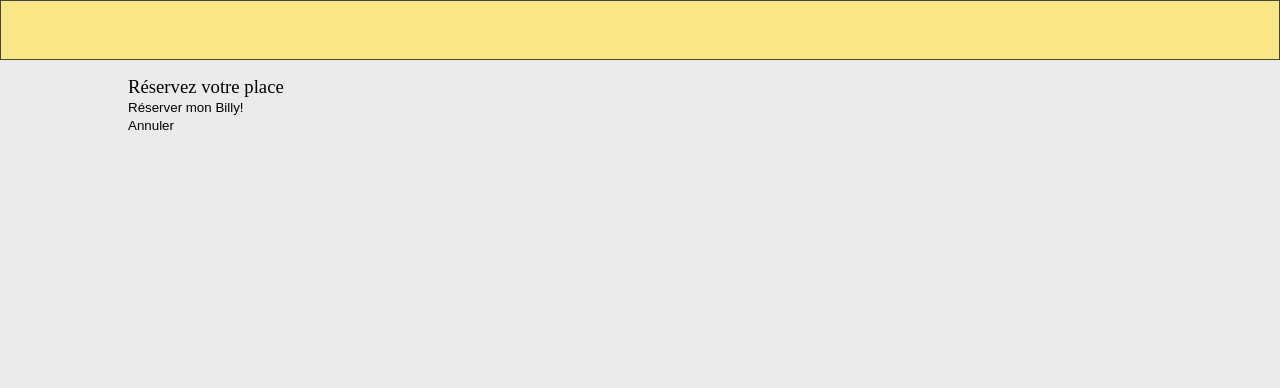
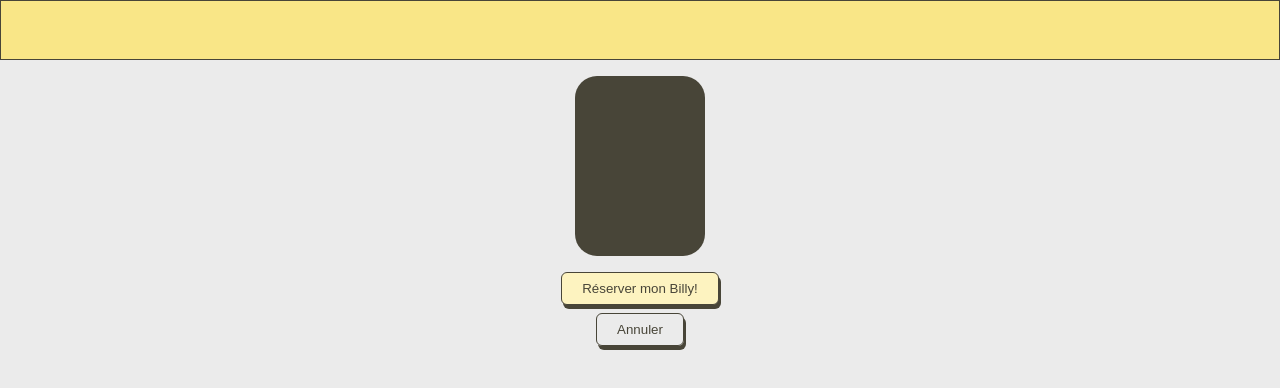
Before and after one commit to Skevin98/billyFrontend, an Angular app: page /ticket/1/type/1 in a window 1280 px wide. Shown: the top 388 px of the page. Built offline with nearby package versions, Linux system fonts and the light colour scheme.

Commit message:
[UI]
- front office event-list, ticket-create

```diff
--- a/src/app/front-office/events/event-list/event-list.component.html
+++ b/src/app/front-office/events/event-list/event-list.component.html
@@ -3,56 +3,41 @@
 <section class="event-list">
   @for (event of eventList; track event.id) {
     <div class="event-card">
-      <div class="event-card__img">image</div>
-      <div class="event-card__label">
-        <span>{{ event.name }}</span>
-        <span>Location</span>
-        <span>Du {{event.startDate | date:'dd/MM/yyyy HH:mm'}} au {{event.endDate | date:'dd/MM/yyyy HH:mm'}}</span>
-        <p>{{event.eventStatus}}</p>
+
+      <div class="event-info">
+        <div class="event-info__img">image</div>
+        <div class="event-info__label">
+          <span>{{ event.name }}</span>
+          <span>Location</span>
+          <span>Du {{event.startDate | date:'dd/MM/yyyy HH:mm'}} au {{event.endDate | date:'dd/MM/yyyy HH:mm'}}</span>
+          <p><strong>{{event.eventStatus}}</strong></p>
+        </div>
       </div>
-      <div class="event-card__ticket">
-        tickets
+
+
+
+      <div class="ticket-container">
+        @if (event.ticketTypes?.length) {
+          @for (type of event.ticketTypes; track type.id){
+            <div class="event-ticket">
+              <div class="event-ticket__img"></div>
+              <span class="event-ticket__title">{{ type.title }}</span>
+              <span class="event-ticket__price">{{ type.price }}</span>
+              <span>
+                      <button class="button" type="button" [routerLink]="['ticket', event.id,'type', type.id]"
+                              [state]="{type : type}"
+                      >Billy!</button>
+                    </span>
+            </div>
+
+          }
+        } @else {
+          <p>Pas de Billy configurés pour cet évènement</p>
+        }
+
       </div>
+
     </div>
   }
 
 </section>
-
-
-<table>
-  <thead>
-  <tr>
-    <th>N°</th>
-    <th>Nom</th>
-    <th>Date de début</th>
-    <th>Date de fin</th>
-    <th>Statut</th>
-    <th>Détails</th>
-  </tr>
-  </thead>
-  <tbody>
-    @for (event of eventList; track event.id) {
-      <tr>
-        <td> {{ $index + 1 }}</td>
-        <td> {{ event.name }}</td>
-        <td> {{ event.startDate | date:'dd/MM/yyyy HH:mm' }}</td>
-        <td> {{ event.endDate | date: 'dd/MM/yyyy HH:mm' }}</td>
-        <td> {{ event.eventStatus }}</td>
-        <td>
-
-        </td>
-      </tr>
-      @for (type of event.ticketTypes; track type.id){
-        <tr>
-          <td></td>
-          <td>{{ $index + 1 }}</td>
-          <td>{{ type.title }}</td>
-          <td>{{ type.price }}</td>
-          <td>
-            <button type="button" [routerLink]="['ticket', event.id,'type', type.id]">Billy!</button>
-          </td>
-        </tr>
-      }
-    }
-  </tbody>
-</table>
--- a/src/app/front-office/ticketEntity/ticket-create/ticket-create.component.html
+++ b/src/app/front-office/ticketEntity/ticket-create/ticket-create.component.html
@@ -1,7 +1,18 @@
-<h3>Réservez votre place</h3>
-<div>
-  <button (click)="onCreateTicket()">Réserver mon Billy!</button>
-</div>
-<div>
-  <button routerLink="/">Annuler</button>
-</div>
+
+<section class="ticket-booking">
+  <div class="event-ticket">
+    <div class="event-ticket__img"></div>
+    <div class="event-ticket__info">
+      <span> {{ type?.title }} </span>
+      <span> {{ type?.description }} </span>
+      <span> {{ type?.price }} </span>
+    </div>
+    <div>
+      <button class="button button--primary" (click)="onCreateTicket()">Réserver mon Billy!</button>
+    </div>
+    <div>
+      <button class="button" routerLink="/">Annuler</button>
+    </div>
+  </div>
+
+</section>
--- a/src/app/front-office/ticketEntity/ticket-create/ticket-create.component.ts
+++ b/src/app/front-office/ticketEntity/ticket-create/ticket-create.component.ts
@@ -1,7 +1,7 @@
 import {Component, OnInit} from '@angular/core';
 import {FormsModule, ReactiveFormsModule} from '@angular/forms';
 import {ActivatedRoute, Router, RouterLink} from '@angular/router';
-import {TicketEntityInput} from '../../../models/models';
+import {TicketEntityInput, TicketType} from '../../../models/models';
 import {TicketEntityService} from '../service/ticket-entity.service';
 import {gql} from '@apollo/client/core';
 
@@ -17,6 +17,7 @@ import {gql} from '@apollo/client/core';
 })
 export class TicketCreateComponent implements OnInit {
 
+  type? : TicketType;
   eventId: string = "";
   typeId: string = "";
   userId: string = "6787f20c9a1a3e6163533ff3";
@@ -37,12 +38,16 @@ export class TicketCreateComponent implements OnInit {
 
   constructor(private route: ActivatedRoute, private router: Router,
               private ticketService: TicketEntityService) {
+    this.type = this.router.getCurrentNavigation()?.extras?.state?.['type'];
+    console.log(this.type);
 
   }
 
   ngOnInit(): void {
     this.eventId = this.route.snapshot.params["eventId"];
     this.typeId = this.route.snapshot.params["typeId"];
+    var type = this.router.getCurrentNavigation()?.extras?.state?.['type'];
+    console.log(type);
   }
 
   onCreateTicket() {
--- a/src/scss/component/_card.scss
+++ b/src/scss/component/_card.scss
@@ -1,32 +1,35 @@
-.event-card{
+.event-card {
   width: 100%;
-  height: 200px;
+  height: auto;
   border-radius: 22px;
   border: 1px solid $color-grey-4;
   display: flex;
   flex-direction: column;
   box-shadow: $shadow-1;
   overflow: clip;
-  background-image: linear-gradient(to top left, $color-primary-300 50%, $color-primary-100);
+  background-image: linear-gradient(to top left, $color-primary-200 50%, $color-primary-100);
   padding-left: $spacing-2;
+}
 
-  &__img{
+.event-ticket {
+  display: flex;
+  flex-direction: column;
+  justify-content: center;
+  align-items: center;
+  gap: $spacing-1;
+  flex-basis: 33%;
 
+  &__img {
+    content: "";
+    background-color: $color-grey-5;
+    border-radius: 22px;
+    width: 130px;
+    height: 180px;
   }
-  &__label{
-    display: grid;
-    grid-template-columns: 1fr 0.5fr 2fr 0.5fr;
+
+  &__info{
+    display: flex;
+    flex-direction: column;
     justify-content: center;
-
-  }
-  > div {
-
-    height: 50%;
-    width: 100%;
-
-    //display: flex;
-
-    //flex-direction: column;
-    //justify-content: center;
   }
 }
--- a/src/scss/layout/_section.scss
+++ b/src/scss/layout/_section.scss
@@ -4,3 +4,9 @@
   box-shadow: $shadow-2;
   padding: $spacing-3 $spacing-5;
 }
+
+
+.ticket-booking{
+  display: flex;
+  justify-content: center;
+}
--- a/src/scss/pages/_event-list.scss
+++ b/src/scss/pages/_event-list.scss
@@ -2,4 +2,29 @@
   display: grid;
   grid-template-columns: 1fr;
   gap: $spacing-2;
+  margin-bottom: $spacing-4;
 }
+
+.event-info {
+  &__img {
+
+  }
+
+  &__label {
+    height: 125px;
+    display: grid;
+    grid-template-columns: 1fr 0.5fr 2fr 0.5fr;
+    justify-content: center;
+    align-items: center;
+
+  }
+}
+
+.ticket-container {
+  display: flex;
+  justify-content: space-evenly;
+  align-items: start;
+  flex-wrap: wrap;
+  padding-bottom: $spacing-5;
+
+}
```
